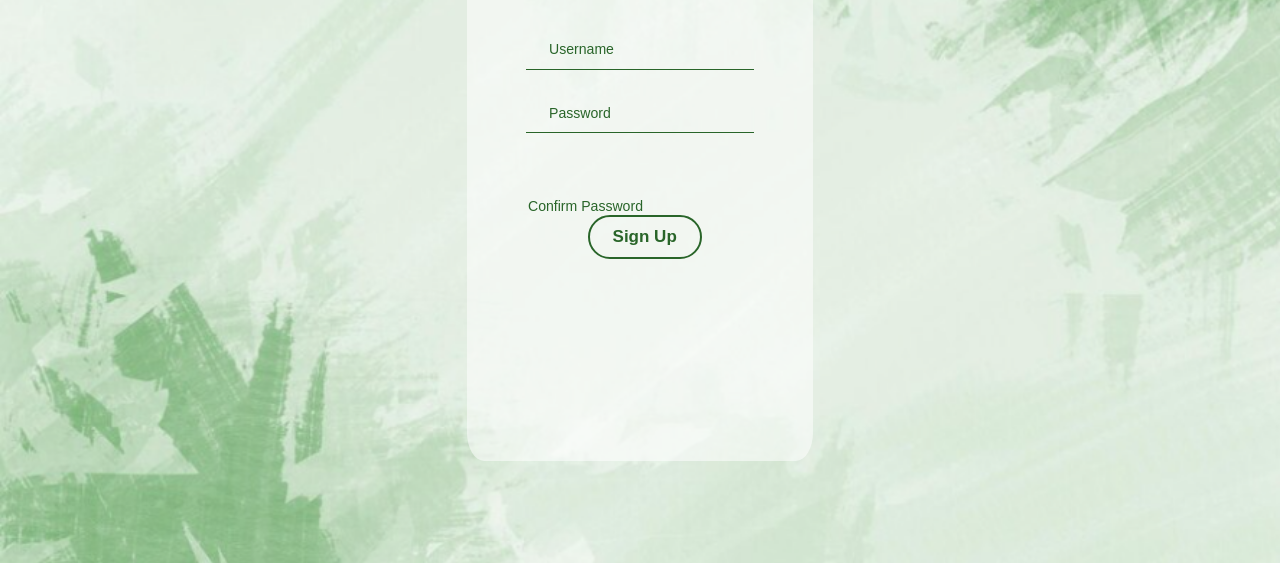
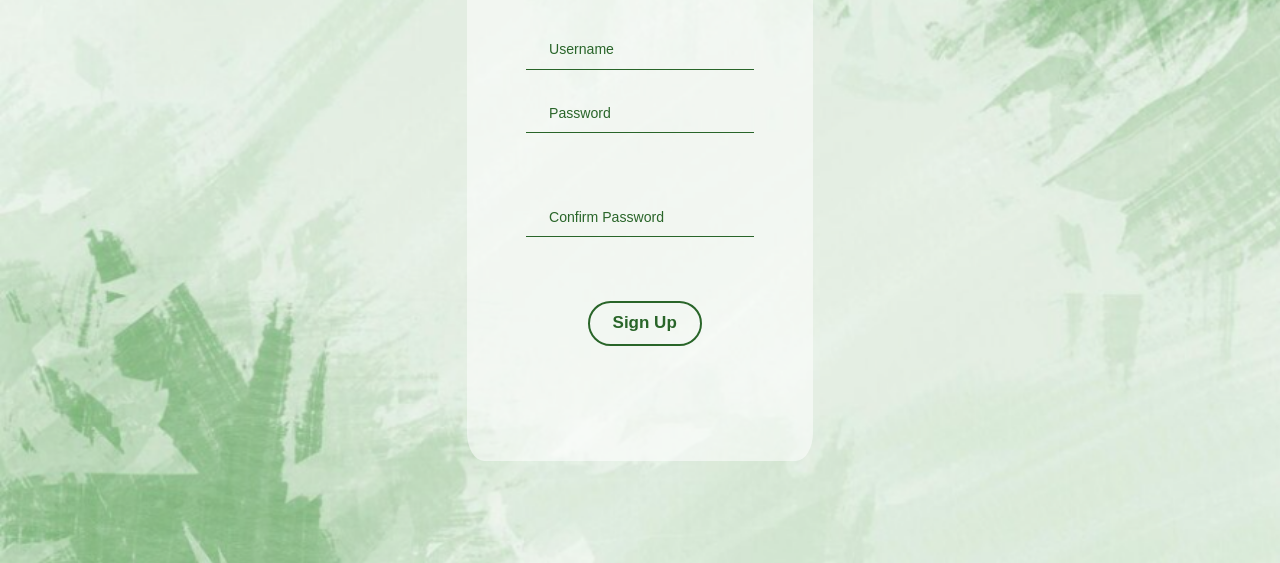
Before and after one commit to predator2k5/steadystridenewdebang, a website with bundled scripts: page register.html in a window 1280 px wide. Shown: the part 237-800 px from the top of the page. Built offline with nearby package versions, Linux system fonts and the light colour scheme.

Commit message:
Update register.html

```diff
--- a/register.html
+++ b/register.html
@@ -17,7 +17,7 @@
       <div id="signUpMessage"></div>
     <div ><input id="username" type="email" required placeholder="Username"></div>
     <div ><input id="password" type="password" required placeholder="Password"></div>
-    <div ><input id="password1" type="password" required placeholder="Confirm Password"></div>
+    <div ><input id="password" class=".new" type="password" required placeholder="Confirm Password"></div>
     <div id="but">
     <button id="submit">Sign Up</button>
   </div>
```
